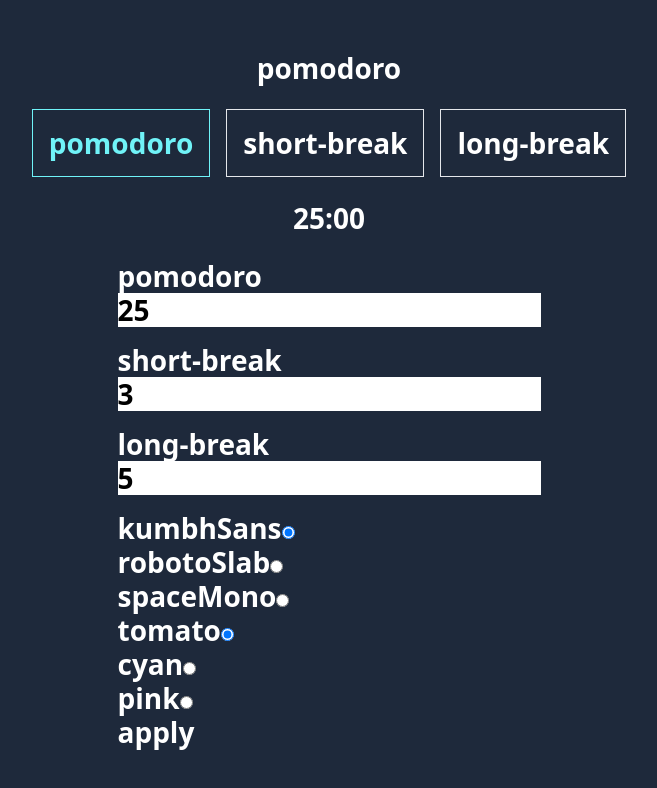
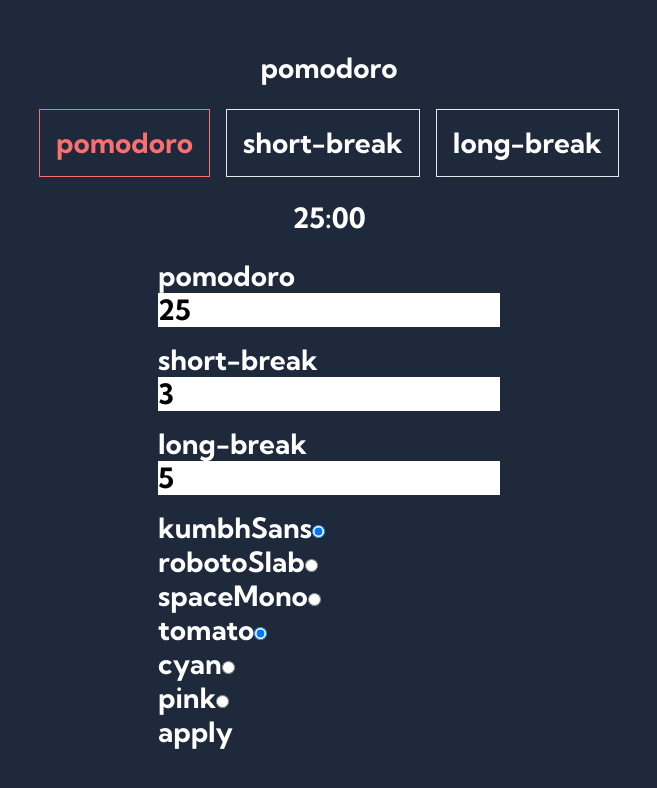
Before and after one commit to bohdancho/pomodoro-spa, a React (Vite) app: page / in a window 1280 px wide. Shown: the top 788 px of the page, without its empty margins (311-968 px from the left). Built offline with nearby package versions, Linux system fonts and the light colour scheme.

Commit message:
implement theme styling with custom css vars

```diff
--- a/src/App.tsx
+++ b/src/App.tsx
@@ -1,8 +1,10 @@
 import { useEffect, useState } from 'react'
+import resolveConfig from 'tailwindcss/resolveConfig'
+import tailwindConfig from '../tailwind.config.js'
 import './App.tw.css'
 import { Settings } from './components'
 import { useTimer } from './hooks'
-import { Color, Font, Mode, Presets, Theme } from './models'
+import { Color, CustomCSS, Font, Mode, Presets, Theme } from './models'
 import { MINUTE_IN_MS, getFormatedTime, getKeys } from './utils'
 
 const defaultTheme: Theme = { color: Color.tomato, font: Font.kumbhSans }
@@ -12,14 +14,12 @@ const defaultPresets: Presets = {
   'long-break': MINUTE_IN_MS * 5,
 }
 
+const fullTailwindConfig = resolveConfig(tailwindConfig)
+
 function App() {
   const [theme, setTheme] = useState<Theme>(defaultTheme)
   const [activeMode, setActiveMode] = useState<Mode>('pomodoro')
   const [presets, setPresets] = useState(defaultPresets)
-
-  useEffect(() => {
-    console.log(theme)
-  }, [theme])
 
   const { msLeft, setTotalMs: setTotalMs, resetTimer, triggerAction } = useTimer(presets[activeMode])
   useEffect(() => setTotalMs(presets[activeMode]), [presets, activeMode, setTotalMs])
@@ -31,15 +31,27 @@ function App() {
     setActiveMode(mode)
   }
 
+  const [themeStyles, setThemeStyles] = useState<CustomCSS | undefined>(undefined)
+  useEffect(() => {
+    const primaryColor = fullTailwindConfig.theme?.colors?.[theme.color]
+    if (typeof primaryColor !== 'string') {
+      throw new Error('TailwindCSS: Invalid colors in config')
+    }
+    setThemeStyles({ '--color-primary': primaryColor, fontFamily: theme.font })
+  }, [theme])
+
   return (
-    <div className='flex flex-col items-center justify-center w-screen h-screen gap-24 text-white text-h2 bg-slate-800'>
+    <div
+      style={themeStyles}
+      className='flex flex-col items-center justify-center w-screen h-screen gap-24 text-white text-h2 bg-slate-800'
+    >
       <h1>pomodoro</h1>
       <div className='flex gap-16'>
         {getKeys(presets).map((mode) => (
           <button
             type='button'
             key={mode}
-            className={`${activeMode === mode ? 'text-cyan border-cyan' : 'border-gray'} p-4 border border-1`}
+            className={`${activeMode === mode ? 'text-primary border-primary' : 'border-gray'} p-4 border border-1`}
             onClick={() => handleModeChange(mode)}
           >
             {mode}
--- a/src/App.tw.css
+++ b/src/App.tw.css
@@ -0,0 +1 @@
+@import url('https://fonts.googleapis.com/css2?family=Kumbh+Sans:wght@700&family=Roboto+Slab:wght@700&family=Space+Mono:wght@700&display=swap');
--- /dev/null
+++ b/src/models/customCss.ts
@@ -0,0 +1,5 @@
+import { CSSProperties } from 'react'
+
+export interface CustomCSS extends CSSProperties {
+  '--color-primary': string
+}
--- a/src/models/index.ts
+++ b/src/models/index.ts
@@ -1,3 +1,4 @@
+export * from './customCss'
 export * from './mode'
 export * from './presets'
 export * from './theme'
--- a/src/models/theme.ts
+++ b/src/models/theme.ts
@@ -5,9 +5,9 @@ export enum Color {
 }
 
 export enum Font {
-  kumbhSans = 'kumbh-sans',
-  robotoSlab = 'roboto-slab',
-  spaceMono = 'space-mono',
+  kumbhSans = 'Kumbh Sans',
+  robotoSlab = 'Roboto Slab',
+  spaceMono = 'Space Mono',
 }
 
 export interface Theme {
--- a/tailwind.config.js
+++ b/tailwind.config.js
@@ -8,9 +8,10 @@ export default {
         lg: '1440px',
       },
       colors: {
+        primary: 'var(--color-primary)',
         tomato: '#F87070',
         cyan: '#70F3F8',
-        pink: '#70F3F8',
+        pink: '#D881F8',
         grey: '#D7E0FF',
         'light-grey': '#EFF1FA',
         'dark-blue': '#1E213F',
--- a/tsconfig.json
+++ b/tsconfig.json
@@ -10,6 +10,7 @@
     /* Bundler mode */
     "moduleResolution": "bundler",
     "allowImportingTsExtensions": true,
+    "allowJs": true,
     "resolveJsonModule": true,
     "isolatedModules": true,
     "noEmit": true,
```
